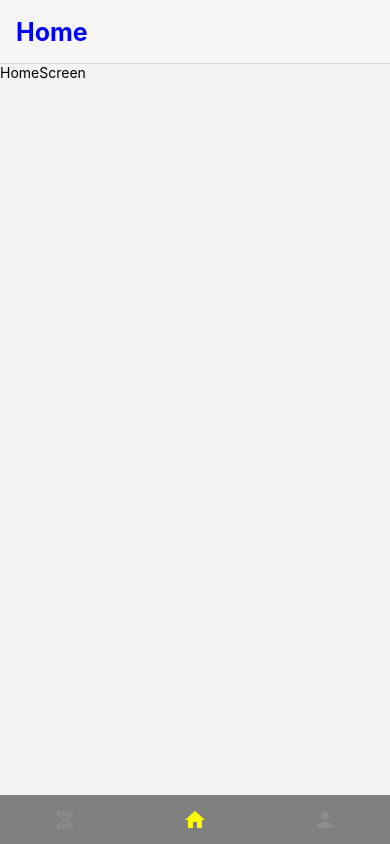
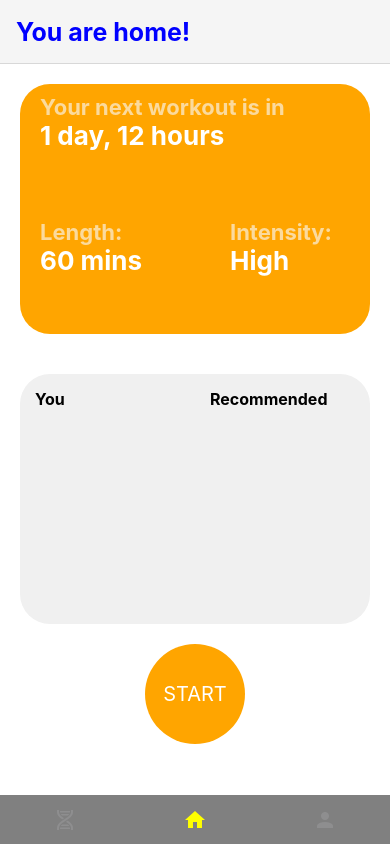
Before and after one commit to ryanghoussainy/ichack24, a React Native app: screen /Home in a window 390 px wide. Built offline with nearby package versions, Linux system fonts and the light colour scheme.

Commit message:
HomeScreen for now

```diff
--- a/src/navigation/index.js
+++ b/src/navigation/index.js
@@ -18,8 +18,8 @@ const Navigator = () => {
           headerTintColor: "blue",
         }}
       >
-        <Stack.Screen name="Home" component={MainTabNavigator} />
-        <Stack.Screen name="Workout in progress!" component={TimerScreen} />
+        <Stack.Screen name="You are home!" component={MainTabNavigator} />
+        <Stack.Screen name="Workout" component={TimerScreen} />
       </Stack.Navigator>
     </NavigationContainer>
   );
--- a/src/screens/HomeScreen.js
+++ b/src/screens/HomeScreen.js
@@ -1,11 +1,115 @@
-import { View, Text } from "react-native";
+import { useNavigation } from "@react-navigation/native";
+import { View, Text, Button, StyleSheet, Pressable } from "react-native";
 
 const HomeScreen = () => {
+  const navigation = useNavigation();
+
   return (
-    <View>
-      <Text>HomeScreen</Text>
+    <View style={styles.container}>
+
+      <View style={styles.nextWorkoutContainer}>
+        <View style={{ flex: 1 }}>
+          <Text style={[styles.nextWorkoutUpperLabel, styles.nextWorkoutLeft]}>Your next workout is in</Text>
+          <Text style={[styles.nextWorkoutLowerLabel, styles.nextWorkoutLeft]}>1 day, 12 hours</Text>
+        </View>
+
+        <View style={{ flex: 1, flexDirection: "row" }}>
+          <View style={{ flex: 3 }}>
+            <Text style={[styles.nextWorkoutUpperLabel, styles.nextWorkoutLeft]}>Length:</Text>
+            <Text style={[styles.nextWorkoutLowerLabel, styles.nextWorkoutLeft]}>60 mins</Text>
+          </View>
+
+          <View style={{ flex: 2 }}>
+            <Text style={styles.nextWorkoutUpperLabel}>Intensity:</Text>
+            <Text style={styles.nextWorkoutLowerLabel}>High</Text>
+          </View>
+        </View>
+      </View>
+
+
+      <View style={styles.compareContainer}>
+        <View style={{ flexDirection: "row" }}>
+          <Text style={styles.compareUpperLabel}>You</Text>
+          <Text style={styles.compareUpperLabel}>Recommended</Text>
+        </View>
+
+        <View>
+          <Text style={styles.compareInfoLabel}></Text>
+
+        </View>
+
+        <View>
+          <Text style={styles.compareInfoLabel}></Text>
+        </View>
+
+        <View>
+          <Text style={styles.compareInfoLabel}></Text>
+        </View>
+      </View>
+
+
+      {/* Start Button */}
+      <Pressable
+        onPress={() => navigation.navigate("Workout")}
+        style={styles.startButton}
+      >
+        <Text style={styles.startButtonText}>START</Text>
+
+      </Pressable>
     </View>
   );
 };
 
+const styles = StyleSheet.create({
+  container: {
+    flex: 1,
+    backgroundColor: "white",
+  },
+  startButton: {
+    width: 100,
+    height: 100,
+    borderRadius: 50,
+    backgroundColor: "orange",
+    alignSelf: "center",
+  },
+  startButtonText: {
+    textAlign: "center",
+    lineHeight: 100,
+    fontSize: 20,
+    color: "white",
+  },
+  nextWorkoutContainer: {
+    backgroundColor: "orange",
+    borderRadius: 30,
+    margin: 20,
+    height: 250,
+  },
+  nextWorkoutLeft: {
+    marginLeft: 20,
+  },
+  nextWorkoutUpperLabel: {
+    fontSize: 22,
+    color: "#fbda9d",
+    fontWeight: "bold",
+    marginTop: 10,
+  },
+  nextWorkoutLowerLabel: {
+    fontSize: 26,
+    fontWeight: "bold",
+    color: "white",
+  },
+  compareContainer: {
+    backgroundColor: "#f0f0f0",
+    borderRadius: 30,
+    margin: 20,
+    height: 250,
+  },
+  compareUpperLabel: {
+    flex: 1,
+    fontSize: 16,
+    fontWeight: "bold",
+    padding: 15,
+  },
+});
+
 export default HomeScreen;
```
